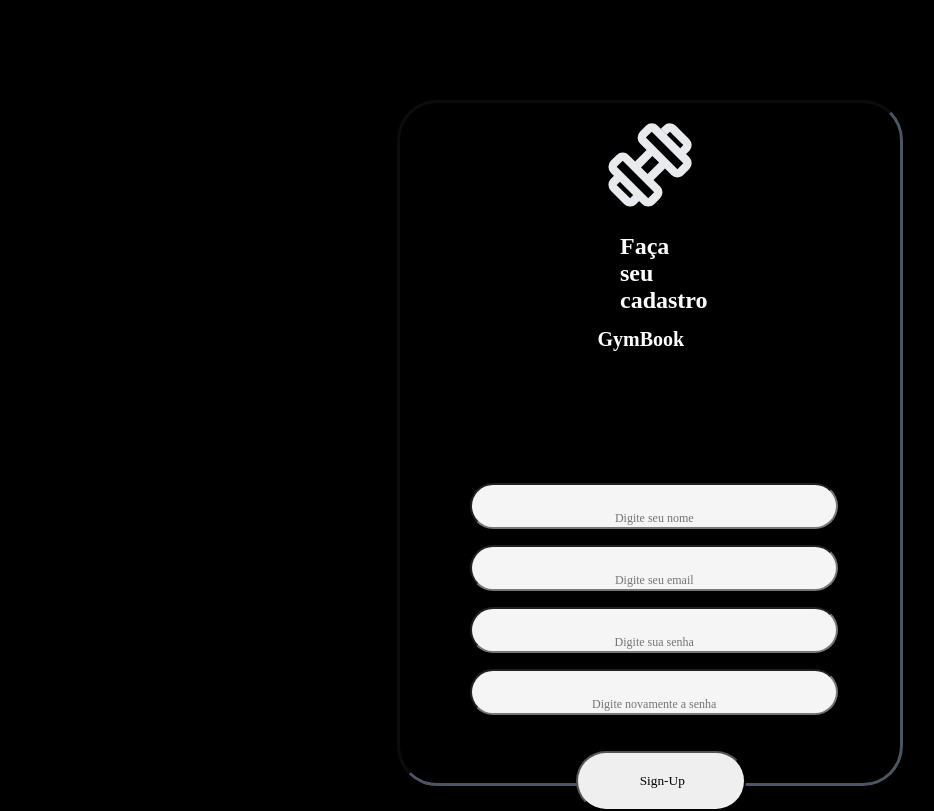
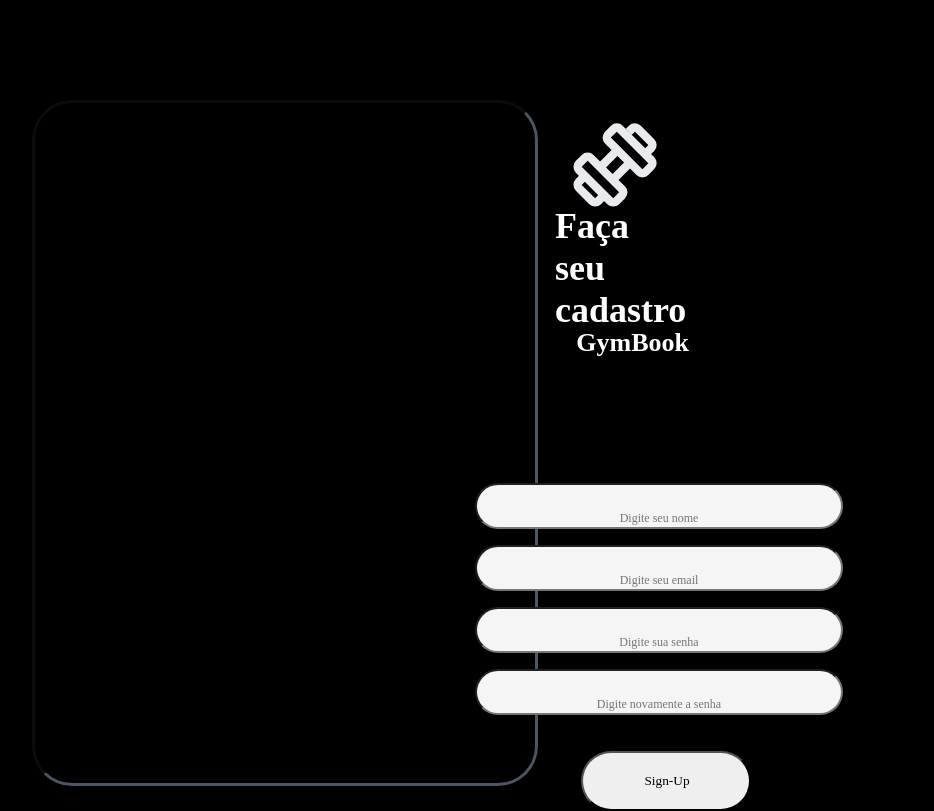
Before and after one commit to devlourenco/Front-End-Projeto-Somativa, a React (Vite) app: page /signup in a window 1280 px wide. Shown: the whole page, without its empty margins (336-1270 px from the left). Built offline with nearby package versions, Linux system fonts and the light colour scheme.

Commit message:
mudanças na tela de cadastro

```diff
--- a/src/components/pages/SignUp/SignUp.module.css
+++ b/src/components/pages/SignUp/SignUp.module.css
@@ -4,7 +4,7 @@
   padding-left: 100px;
   padding-top: 12px;
   height: 100px;
-  margin-left: 100px;
+  margin-left: 430px;
 }
 
 .table {
@@ -16,29 +16,29 @@
   border-radius: 40px;
   border-style: inset;
   border-color: #4b5563;
-  margin-left: 725px;
+  margin-left: 360px;
 }
 
 .text {
-  font-size: 20px;
+  font-size: 26px;
   color: white;
   font-family: JetBrains;
   margin-top: 225px;
   margin-left: -110px;
   text-align: center;
-  width: 500px;
+  width: 100%;
 }
 
 .title {
   padding-top: 100px;
-  text-align: justify;
+  width: 600px;
   display: flex;
-  font-size: 24px;
+  font-size: 36px;
   color: white;
   font-family: JetBrains;
   align-items: center;
   margin-top: -420px;
-  margin-left: -80px;
+  margin-left: -110px;
 }
 
 .InputContainer {
```
Also changed, not shown: 1 other file (tests, documents, lock files or other folders).
